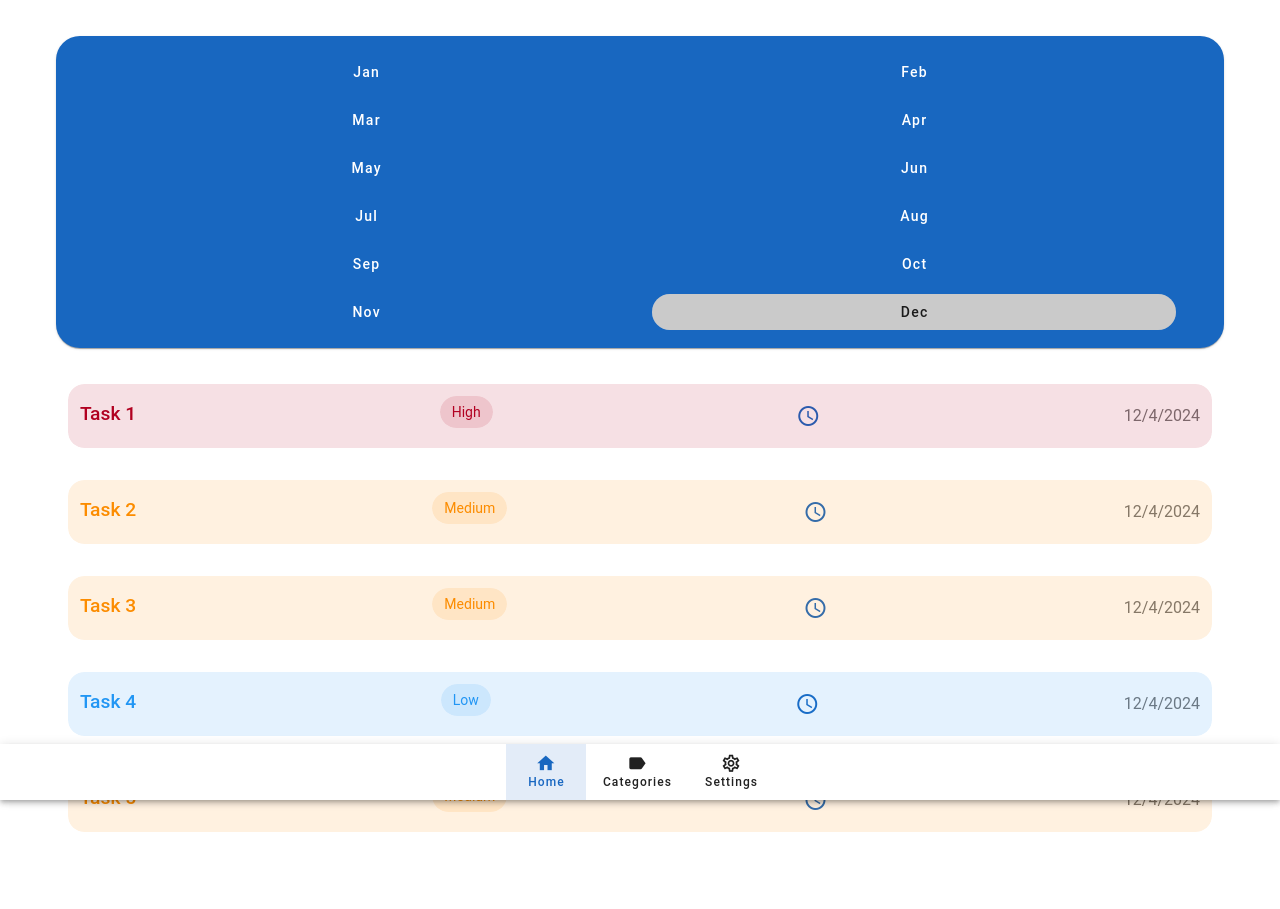
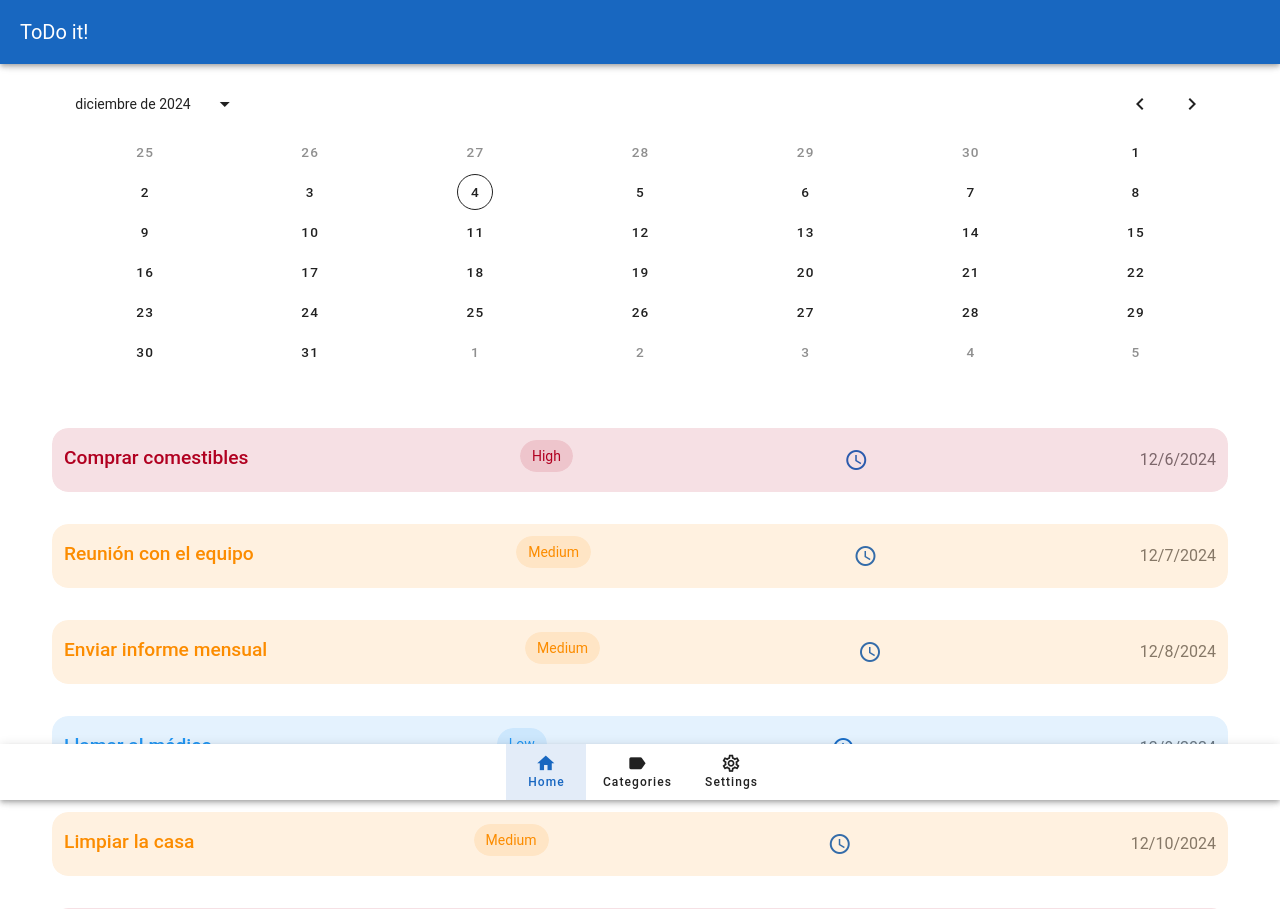
Before and after one commit to vigliom/todolist-app, a Vue app: page / in a window 1280 px wide. Shown: the top 909 px of the page. Built offline with nearby package versions, Linux system fonts and the light colour scheme.

Commit message:
Add vue-i18n for internationalization support and update task data in HomeView

```diff
--- a/package.json
+++ b/package.json
@@ -13,6 +13,7 @@
     "@capacitor/core": "^6.2.0",
     "@mdi/font": "^7.4.47",
     "vue": "^3.5.13",
+    "vue-i18n": "^10.0.5",
     "vue-router": "^4.5.0",
     "vuetify": "^3.7.5",
     "vuex": "^4.1.0"
--- a/src/App.vue
+++ b/src/App.vue
@@ -1,6 +1,7 @@
 <template>
   <v-app>
-    <v-container fluid class="pa-5">
+    <v-app-bar app color="primary" title="ToDo it!" />
+    <v-container class="pa-0 mt-16">
       <router-view />
     </v-container>
     <my-bottom-nav />
--- a/src/plugins/vuetify.js
+++ b/src/plugins/vuetify.js
@@ -3,9 +3,29 @@ import "@mdi/font/css/materialdesignicons.css";
 import "vuetify/styles";
 import { mdi } from "vuetify/iconsets/mdi";
 import "@mdi/font/css/materialdesignicons.css"; // Ensure you are using css-loader
+import { createVueI18nAdapter } from 'vuetify/locale/adapters/vue-i18n'
+import { createI18n, useI18n } from 'vue-i18n'
 
 // Vuetify
 import { createVuetify } from "vuetify";
+
+const messages = {
+  en: {
+      'AppName': 'ToDo it!',
+      'Selecciona un dia': 'Selecct a day',
+  },
+  es: {
+      'AppName': 'ToDo it!',
+      'Selecciona un dia': 'Selecciona un dia',
+  },
+};
+
+const i18n = createI18n({
+  legacy: false, // Vuetify does not support the legacy mode of vue-i18n
+  locale: 'es',
+  fallbackLocale: 'es',
+  messages: messages,
+})
 
 export default createVuetify({
   icons: {
@@ -14,5 +34,8 @@ export default createVuetify({
       mdi,
     },
   },
+  locale:{
+    adapter: createVueI18nAdapter({ i18n, useI18n }),
+  }
 });
 // https://vuetifyjs.com/en/introduction/why-vuetify/#feature-guides
--- a/src/views/HomeView.vue
+++ b/src/views/HomeView.vue
@@ -1,14 +1,10 @@
 <template>
-  <v-container>
-    <v-card class="rounded rounded-xl bg-primary">
-        <v-col>
-           <v-date-picker-months :locale="'es'" :year="new Date().getFullYear()"/>
+  <v-container fluid class="pa-0">
+    <v-col cols="12">
+      <v-date-picker view-mode="month" :landscape="true" show-adjacent-months hide-weekdays hide-header hide-days class="w-100" header="Selecciona un dia" title="AppName"/>
     </v-col>
-    </v-card>
-
-    <v-col>
+    <v-col cols="12">
       <v-list>
-        <v-expansion-panels variant="accordion">
         <my-item-task
           v-for="task in tasks"
           :key="task.id"
@@ -17,129 +13,8 @@
           @editTask="editTask"
           @toggleComplete="toggleComplete"
         ></my-item-task>
-        </v-expansion-panels>
       </v-list>
     </v-col>
-
-    <!-- Add Task Dialog -->
-    <v-dialog v-model="showAddTaskDialog" max-width="500px">
-      <v-card>
-        <v-card-title>
-          <span class="headline">Add Task</span>
-        </v-card-title>
-        <v-card-text>
-          <v-form ref="form">
-            <v-text-field
-              v-model="newTask.title"
-              label="Title"
-              required
-            ></v-text-field>
-            <v-textarea
-              v-model="newTask.description"
-              label="Description"
-              required
-            ></v-textarea>
-            <v-select
-              v-model="newTask.priority"
-              :items="['High', 'Medium', 'Low']"
-              label="Priority"
-              required
-            ></v-select>
-            <v-menu
-              ref="dueDateMenu"
-              v-model="dueDateMenu"
-              :close-on-content-click="false"
-              :nudge-right="40"
-              transition="scale-transition"
-              offset-y
-              min-width="290px"
-            >
-              <template v-slot:activator="{ on, attrs }">
-                <v-text-field
-                  v-model="newTask.dueDate"
-                  label="Due Date"
-                  prepend-icon="mdi-calendar"
-                  readonly
-                  v-bind="attrs"
-                  v-on="on"
-                ></v-text-field>
-              </template>
-              <v-date-picker
-                v-model="newTask.dueDate"
-                @input="dueDateMenu = false"
-              ></v-date-picker>
-            </v-menu>
-          </v-form>
-        </v-card-text>
-        <v-card-actions>
-          <v-spacer></v-spacer>
-          <v-btn color="blue darken-1" text @click="showAddTaskDialog = false"
-            >Cancel</v-btn
-          >
-          <v-btn color="blue darken-1" text @click="addTask">Save</v-btn>
-        </v-card-actions>
-      </v-card>
-    </v-dialog>
-
-    <!-- Edit Task Dialog -->
-    <v-dialog v-model="showEditTaskDialog" max-width="500px">
-      <v-card>
-        <v-card-title>
-          <span class="headline">Edit Task</span>
-        </v-card-title>
-        <v-card-text>
-          <v-form ref="editForm">
-            <v-text-field
-              v-model="currentTask.title"
-              label="Title"
-              required
-            ></v-text-field>
-            <v-textarea
-              v-model="currentTask.description"
-              label="Description"
-              required
-            ></v-textarea>
-            <v-select
-              v-model="currentTask.priority"
-              :items="['High', 'Medium', 'Low']"
-              label="Priority"
-              required
-            ></v-select>
-            <v-menu
-              ref="editDueDateMenu"
-              v-model="editDueDateMenu"
-              :close-on-content-click="false"
-              :nudge-right="40"
-              transition="scale-transition"
-              offset-y
-              min-width="290px"
-            >
-              <template v-slot:activator="{ on, attrs }">
-                <v-text-field
-                  v-model="currentTask.dueDate"
-                  label="Due Date"
-                  prepend-icon="mdi-calendar"
-                  readonly
-                  v-bind="attrs"
-                  v-on="on"
-                ></v-text-field>
-              </template>
-              <v-date-picker
-                v-model="currentTask.dueDate"
-                @input="editDueDateMenu = false"
-              ></v-date-picker>
-            </v-menu>
-          </v-form>
-        </v-card-text>
-        <v-card-actions>
-          <v-spacer></v-spacer>
-          <v-btn color="blue darken-1" text @click="showEditTaskDialog = false"
-            >Cancel</v-btn
-          >
-          <v-btn color="blue darken-1" text @click="updateTask">Save</v-btn>
-        </v-card-actions>
-      </v-card>
-    </v-dialog>
   </v-container>
 </template>
 
@@ -154,11 +29,17 @@ export default {
   },
   setup() {
     const tasks = ref([
-      { id: 1, title: "Task 1", description: "Description 1", priority: "High", dueDate: new Date(), completed: false },
-      { id: 2, title: "Task 2", description: "Description 2", priority: "Medium", dueDate: new Date(), completed: false },
-      { id: 3, title: "Task 3", description: "Description 2", priority: "Medium", dueDate: new Date(), completed: false },
-      { id: 4, title: "Task 4", description: "Description 4", priority: "Low", dueDate: new Date(), completed: false },
-      { id: 5, title: "Task 5", description: "Description 5", priority: "Medium", dueDate: new Date(), completed: false },
+    { id: 1, title: "Comprar comestibles", description: "Comprar leche, pan, huevos y frutas", priority: "High", dueDate: new Date('2024-12-06'), completed: false },
+    { id: 2, title: "Reunión con el equipo", description: "Reunión semanal de seguimiento del proyecto", priority: "Medium", dueDate: new Date('2024-12-07'), completed: false },
+    { id: 3, title: "Enviar informe mensual", description: "Preparar y enviar el informe mensual de ventas", priority: "Medium", dueDate: new Date('2024-12-08'), completed: false },
+    { id: 4, title: "Llamar al médico", description: "Programar una cita para el chequeo anual", priority: "Low", dueDate: new Date('2024-12-09'), completed: false },
+    { id: 5, title: "Limpiar la casa", description: "Limpiar la sala, cocina y baños", priority: "Medium", dueDate: new Date('2024-12-10'), completed: false },
+    { id: 6, title: "Pagar facturas", description: "Pagar la factura de electricidad y agua", priority: "High", dueDate: new Date('2024-12-11'), completed: false },
+    { id: 7, title: "Estudiar para el examen", description: "Revisar los capítulos 4 y 5 del libro de matemáticas", priority: "Low", dueDate: new Date('2024-12-12'), completed: false },
+    { id: 8, title: "Actualizar CV", description: "Agregar la experiencia laboral reciente al CV", priority: "Medium", dueDate: new Date('2024-12-13'), completed: false },
+    { id: 9, title: "Planificar vacaciones", description: "Investigar destinos y reservar vuelos y hoteles", priority: "High", dueDate: new Date('2024-12-14'), completed: false },
+    { id: 10, title: "Leer un libro", description: "Leer al menos 50 páginas del libro actual", priority: "Low", dueDate: new Date('2024-12-15'), completed: false },
+
     ]);
 
     const showAddTaskDialog = ref(false);
```
Also changed, not shown: 1 other file (tests, documents, lock files or other folders). Lines whose indentation alone changed are shown as unchanged.
